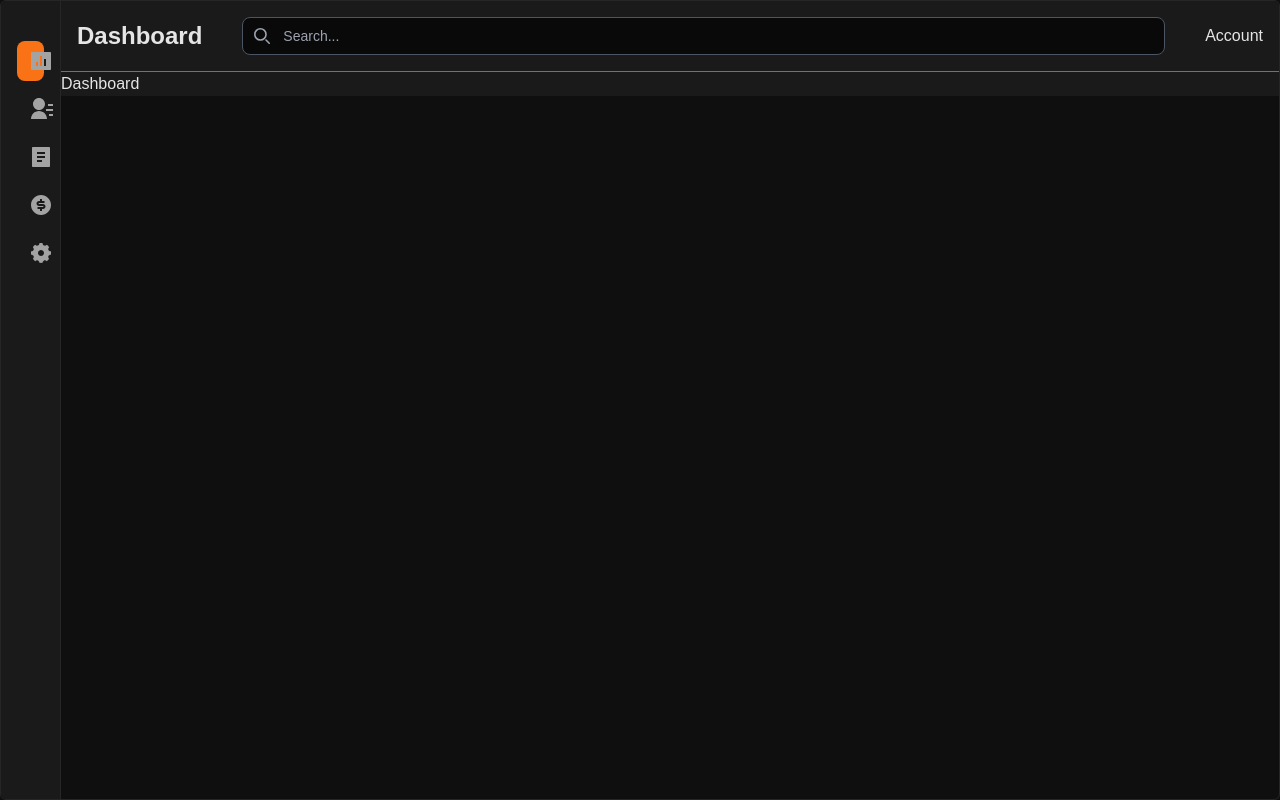
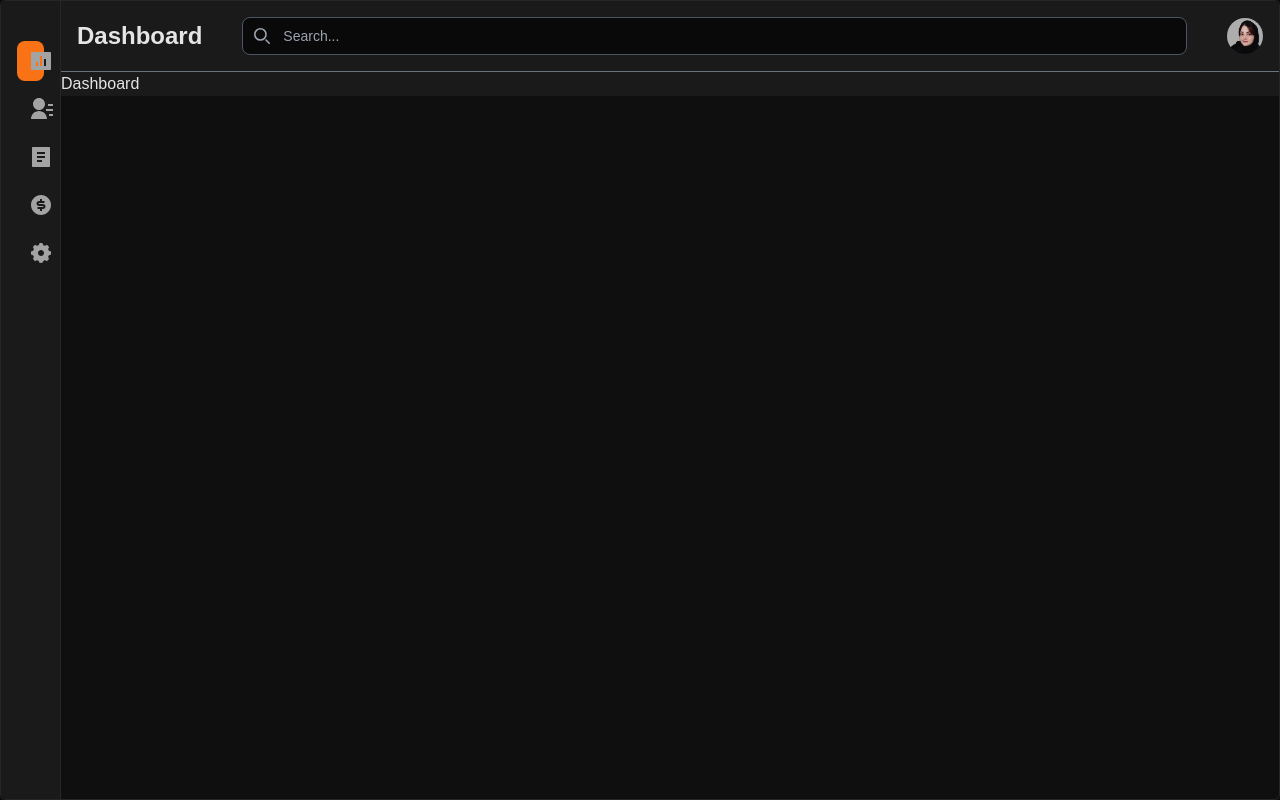
Before and after one commit to SadafNemani/Client-Managment-Dashboard, a Next.js app: page /dashboard in a window 1280 px wide. Built offline with nearby package versions, Linux system fonts and the light colour scheme.

Commit message:
feat(navbar): add account menu with working outside click close behavior

```diff
--- /dev/null
+++ b/src/components/ui/navbar/AccountMenu.tsx
@@ -0,0 +1,48 @@
+"use client"
+
+import { useState, useEffect, useRef } from "react"
+
+export default function AccountMenu() {
+    const [open, setOpen] = useState(false);
+
+    const dropdownRef = useRef<HTMLDivElement | null>(null);
+
+    useEffect(() => {
+        function handleClickOutside(event: MouseEvent) {
+        const target = event.target as Node | null
+        if (dropdownRef.current && target && !dropdownRef.current.contains(target)) {
+            setOpen(false)
+        }
+        }
+
+        document.addEventListener("mousedown", handleClickOutside)
+        return () => {
+        document.removeEventListener("mousedown", handleClickOutside)
+        }
+    }, [])
+
+    return(
+        <div className="relative flex items-center md:order-2 space-x-3 md:space-x-0 rtl:space-x-reverse" ref={dropdownRef}>
+        <button
+            type="button"
+            onClick={() => setOpen(v => !v)}
+            className="flex text-sm bg-gray-800 rounded-full focus:ring-2 focus:ring-primary"
+        >
+            <span className="sr-only">Open user menu</span>
+            <img className="w-9 h-9 rounded-full" src="/profile-images/SADAF1.jpeg" alt="sadaf photo" />
+        </button>
+
+        <div
+            className={`absolute right-0 top-10 z-50 ${open ? 'block' : 'hidden'} my-4 text-base list-none  divide-y rounded-lg shadow-sm bg-gray-900 divide-gray-600 font-bold`}
+        >
+            <div className="px-4 py-3">
+            <span className="block text-sm text-gray-300">Sadaf Nemani</span>
+            <span className="block text-sm text-gray-400">sedefnemani@gmail.com</span>
+            </div>
+            <button className="block w-full px-4 py-2 text-left text-sm hover:bg-primary rounded-lg">
+            Sign out
+            </button>
+        </div>
+        </div>
+    )
+}
--- a/src/components/ui/navbar/Navbar.tsx
+++ b/src/components/ui/navbar/Navbar.tsx
@@ -1,55 +1,16 @@
-"use client"
-
-import { usePathname } from "next/navigation";
-import { useState } from "react";
+import SearchBar from "./SearchBar";
+import PageTitle from "./PageTitle";
+import AccountMenu from "./AccountMenu";
 
 
 export default function Navbar() {
-    const pathName = usePathname();
-    const formattedPathName =
-    pathName.slice(1) === ''
-        ? ''
-        : pathName.slice(1)[0].toUpperCase() + pathName.slice(2);
-
-    const [search, setSearch] = useState();
 
     return (
         <nav className="bg-background-light border-b border-gray-500">
             <div className="max-w-screen-xl flex flex-wrap items-center justify-between mx-auto p-4">
-                <h1 className="self-center text-2xl font-semibold whitespace-nowrap dark:text-white">
-                    { pathName == '/' ? 'Client Management Dashboard' : formattedPathName }
-                </h1>
-
-                <div className="flex-1 mr-10 ml-10">
-                    <div className="relative">
-                    <div className="absolute inset-y-0 left-0 flex items-center ps-3 pointer-events-none">
-                        <svg
-                            className="w-4 h-4 text-gray-400"
-                            aria-hidden="true"
-                            xmlns="http://www.w3.org/2000/svg"
-                            fill="none"
-                            viewBox="0 0 20 20"
-                        >
-                        <path
-                            stroke="currentColor"
-                            strokeLinecap="round"
-                            stroke-linejoin="round"
-                            stroke-width="2"
-                            d="m19 19-4-4m0-7A7 7 0 1 1 1 8a7 7 0 0 1 14 0Z"
-                        />
-                        </svg>
-                        <span className="sr-only">Search icon</span>
-                    </div>
-
-                    <input
-                        type="text"
-                        id="search-navbar"
-                        className="block w-full p-2 ps-10 text-sm text-white placeholder-gray-400 bg-background-dark border border-gray-600 rounded-lg focus:ring-primary focus:border-primary"
-                        placeholder="Search..."
-                    />
-                    </div>
-                </div>
-                <div>Account</div>
+                <PageTitle />
+                <SearchBar />
+                <AccountMenu />
             </div>
         </nav>
     )
--- /dev/null
+++ b/src/components/ui/navbar/PageTitle.tsx
@@ -0,0 +1,20 @@
+"use client"
+
+import { usePathname } from "next/navigation";
+import { useState } from "react";
+
+export default function PageTitle() {
+    const pathName = usePathname();
+    const formattedPathName =
+    pathName.slice(1) === ''
+        ? ''
+        : pathName.slice(1)[0].toUpperCase() + pathName.slice(2);
+
+    const [search, setSearch] = useState();
+
+    return (
+        <h1 className="self-center text-2xl font-semibold whitespace-nowrap dark:text-white">
+            { pathName == '/' ? 'Client Management Dashboard' : formattedPathName }
+        </h1>
+    )
+}
--- /dev/null
+++ b/src/components/ui/navbar/SearchBar.tsx
@@ -0,0 +1,33 @@
+export default function SearchBar() {
+    return (
+        <div className="flex-1 mr-10 ml-10">
+            <div className="relative">
+            <div className="absolute inset-y-0 left-0 flex items-center ps-3 pointer-events-none">
+                <svg
+                    className="w-4 h-4 text-gray-400"
+                    aria-hidden="true"
+                    xmlns="http://www.w3.org/2000/svg"
+                    fill="none"
+                    viewBox="0 0 20 20"
+                >
+                <path
+                    stroke="currentColor"
+                    strokeLinecap="round"
+                    strokeLinejoin="round"
+                    strokeWidth="2"
+                    d="m19 19-4-4m0-7A7 7 0 1 1 1 8a7 7 0 0 1 14 0Z"
+                />
+                </svg>
+                <span className="sr-only">Search icon</span>
+            </div>
+
+            <input
+                type="text"
+                id="search-navbar"
+                className="block w-full p-2 ps-10 text-sm text-white placeholder-gray-400 bg-background-dark border border-gray-600 rounded-lg focus:ring-primary focus:border-primary"
+                placeholder="Search..."
+            />
+            </div>
+        </div>
+    )
+}
```
Also changed, not shown: public/profile-images/SADAF1.jpeg (added).
